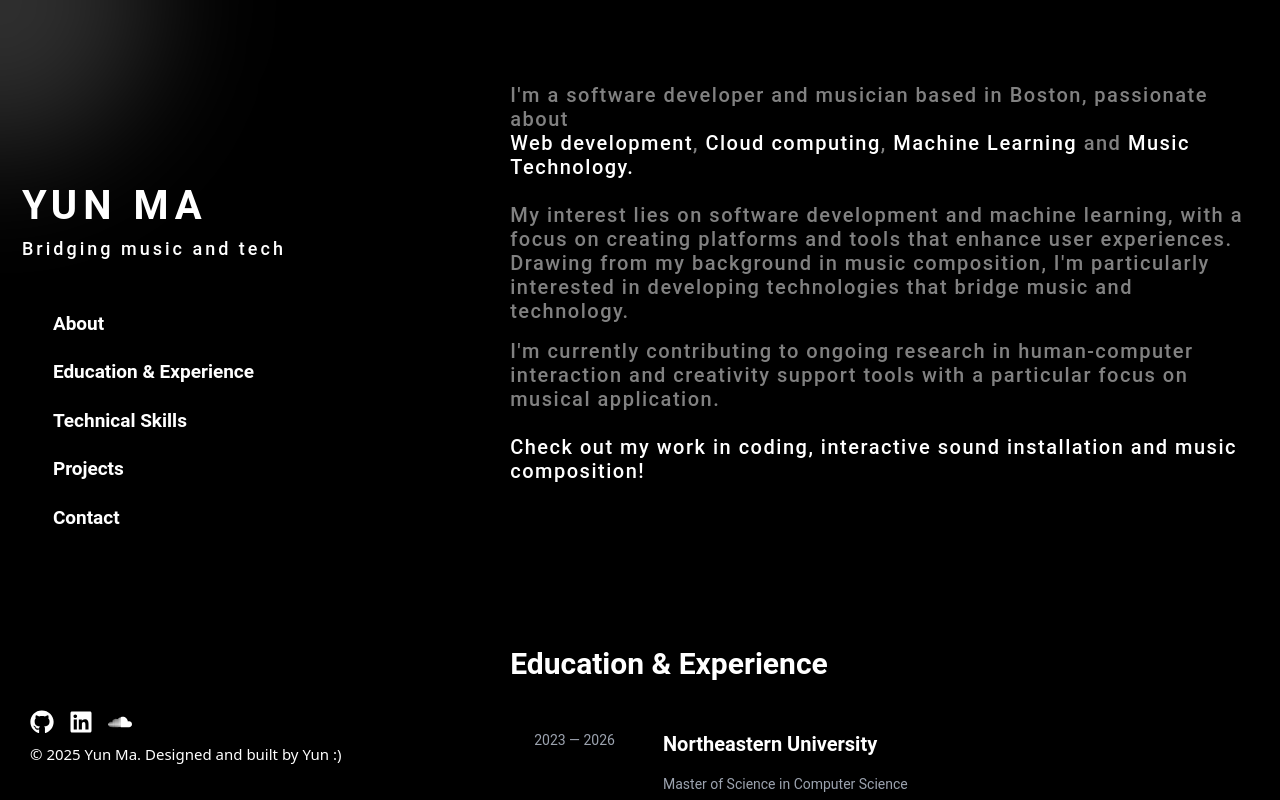
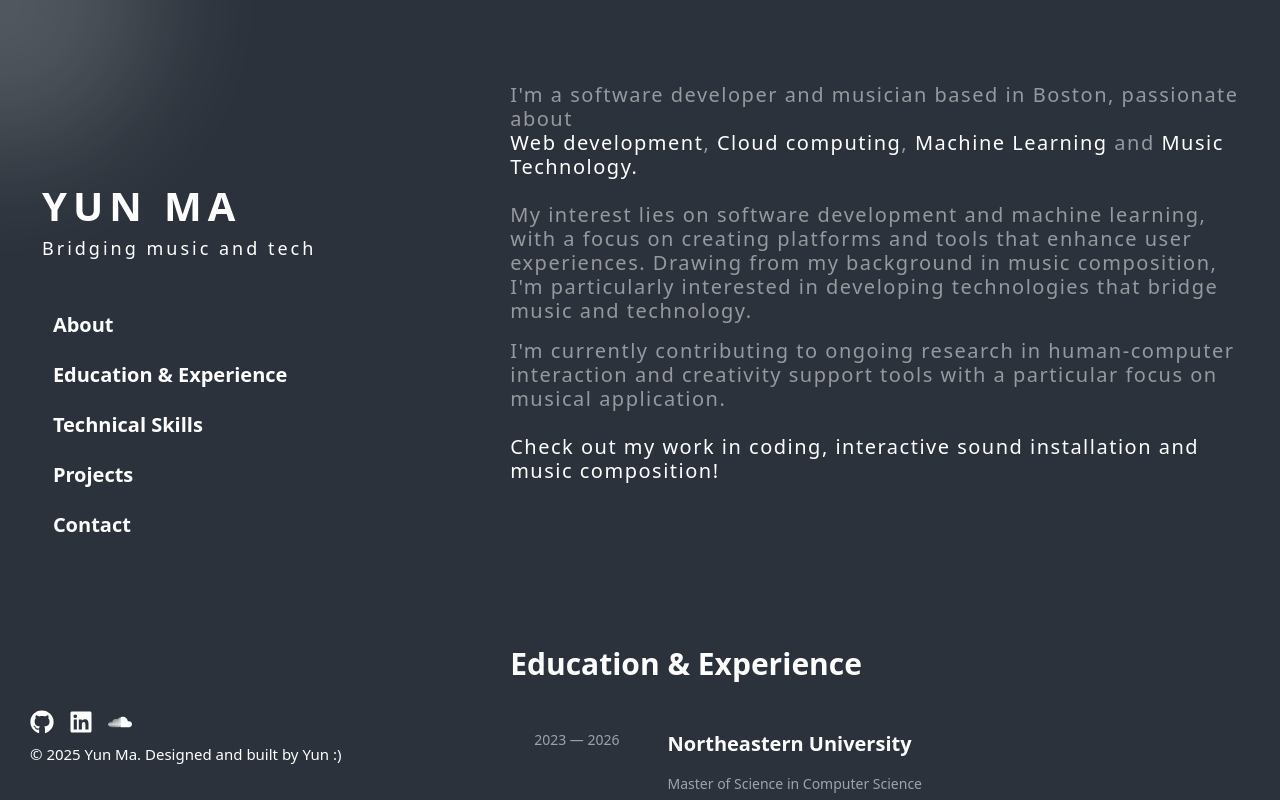
Before and after one commit to yunma-code/Personal-website, a React (Create React App) app in the folder frontend/: page / in a window 1280 px wide. Built offline with nearby package versions, Linux system fonts and the light colour scheme; no server answers.

Commit message:
update backgrond color and formatting

```diff
--- a/frontend/public/index.html
+++ b/frontend/public/index.html
@@ -24,7 +24,7 @@
       work correctly both with client-side routing and a non-root public URL.
       Learn how to configure a non-root public URL by running `npm run build`.
     -->
-    <title>React App</title>
+    <title>Yun Ma</title>
   </head>
   <body>
     <noscript>You need to enable JavaScript to run this app.</noscript>
--- a/frontend/src/App.css
+++ b/frontend/src/App.css
@@ -5,7 +5,7 @@
 }
 
 .app-container {
-  background-color: black;
+  background-color: #252b33;
 }
 
 .App-logo {
@@ -20,7 +20,7 @@
 }
 
 .App-header {
-  background-color: #282c34;
+  background-color: #121519;
   min-height: 100vh;
   display: flex;
   flex-direction: column;
--- a/frontend/src/components/home/home.css
+++ b/frontend/src/components/home/home.css
@@ -8,6 +8,11 @@
   overflow-y: auto;
   background-color: black;
 }
+
+.menu-toggle {
+  padding-left: 20px;
+}
+
 
 .left-box {
   position: sticky;
@@ -20,7 +25,7 @@
   text-align: left;
   margin-top: 20px;
   overflow-y: auto;
-  font-family: "Roboto", sans-serif;
+
   letter-spacing: 2px;
   display: flex;
   flex-direction: column;
@@ -37,7 +42,7 @@
   text-align: left;
   /* background-color: rgb(7, 11, 38, 0.2); */
   /* text-align: left; */
-  font-family: "Roboto", sans-serif;
+
   overflow-y: auto;
 }
 
@@ -79,7 +84,7 @@
   font-size: 18px;
   color: white;
   overflow: visible !important;
-  font-family: "Roboto", sans-serif;
+
 }
 
 .content-text h1 {
@@ -92,7 +97,7 @@
   font-size: 17px;
   color: rgba(255, 255, 255, 0.505);
   overflow: visible !important;
-  font-family: "Roboto", sans-serif, monospace;
+
   line-height: 1.8;
   margin-bottom: 16px;
 }
@@ -117,7 +122,7 @@
   margin-top: 20px;
   overflow-y: auto;
   text-transform: uppercase;
-  font-family: "Roboto", sans-serif;
+
   letter-spacing: 3px;
   color: white;
 }
@@ -136,15 +141,15 @@
   text-decoration: none;
   font-weight: bold;
   position: relative;
-  font-size: 19px;
-  font-family: "Roboto", sans-serif;
+  font-size: 20px;
+
 }
 
 .navigation-links ul li button::after {
   content: "";
   width: 0;
   height: 3px;
-  background: #0db2dba8;
+  background: #7a8eaa;
   position: absolute;
   bottom: -4px;
   left: 0;
@@ -258,6 +263,7 @@
   }
 
   .menu-toggle {
+    padding-left: 20%;
     cursor: pointer;
     width: 100%;
     padding: 10px;
--- a/frontend/src/components/home/home.tsx
+++ b/frontend/src/components/home/home.tsx
@@ -28,7 +28,7 @@ const Home: React.FC = () => {
 
 
 	return (
-		<div className="home-container">
+		<div className="home-container" style={{ backgroundColor: "#2b323b" }}>
 			<div className="left-box">
 				<div className="menu-toggle" onClick={toggleMenu}>
 					<h1>Yun Ma</h1>
```
Also changed, not shown: 1 other file (tests, documents, lock files or other folders).
